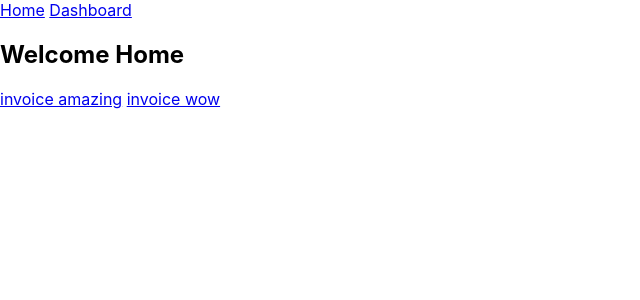
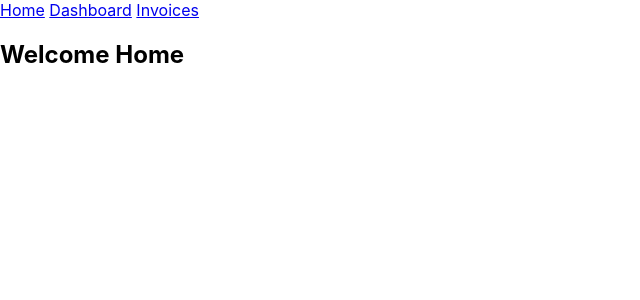
Before and after one commit to mikealessi24/reach-router, a React (Create React App) app: page / in a window 1280 px wide. Shown: the top 300 px of the page, without its empty margins (0-640 px from the left). Built offline with nearby package versions, Linux system fonts and the light colour scheme.

Commit message:
added invoices component w nested invoice

```diff
--- a/src/App.js
+++ b/src/App.js
@@ -5,15 +5,16 @@ function App() {
   return (
     <div>
       <nav>
-        <Link to="/">Home</Link> <Link to="dashboard">Dashboard</Link>
+        <Link to="/">Home</Link> <Link to="dashboard">Dashboard</Link>{" "}
+        <Link to="invoices">Invoices</Link>
       </nav>
       <Router>
         <Home path="/" />
         <Dashboard path="/dashboard" />
-        <Invoice path="invoices/:invoiceId" />
+        <Invoices path="invoices">
+          <Invoice path=":invoiceId" />
+        </Invoices>
       </Router>
-      <Link to="invoices/amazing">invoice amazing</Link>{" "}
-      <Link to="invoices/wow">invoice wow</Link>
     </div>
   );
 }
@@ -38,4 +39,21 @@ const Invoice = ({ invoiceId }) => {
   );
 };
 
+const Invoices = ({ children }) => {
+  return (
+    <div>
+      <h2>Invoices</h2>
+      <ul>
+        <li>
+          <Link to="amazing">invoice amazing</Link>{" "}
+        </li>
+        <li>
+          <Link to="wow">invoice wow</Link>
+        </li>
+      </ul>
+      {children}
+    </div>
+  );
+};
+
 export default App;
```
